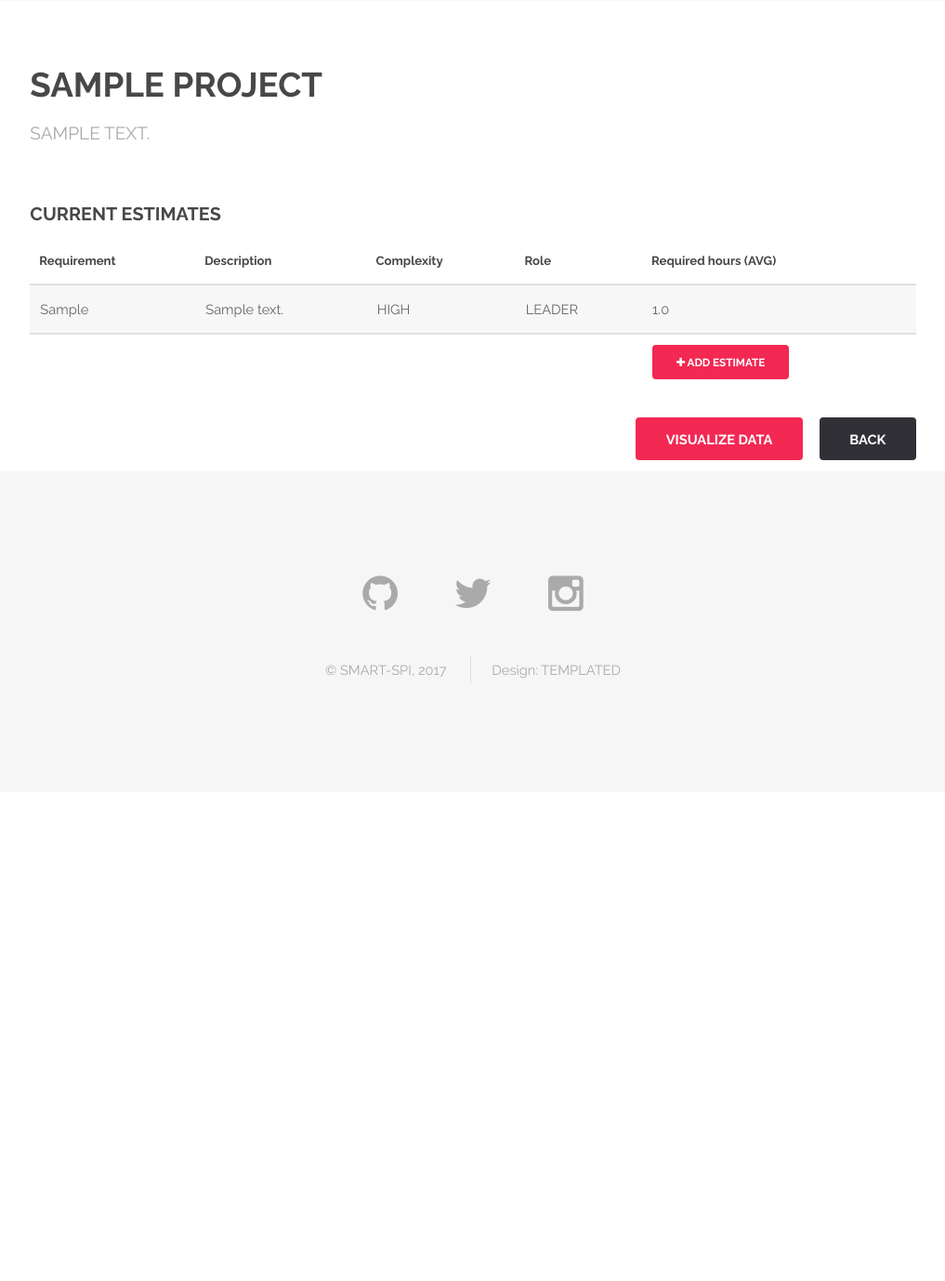
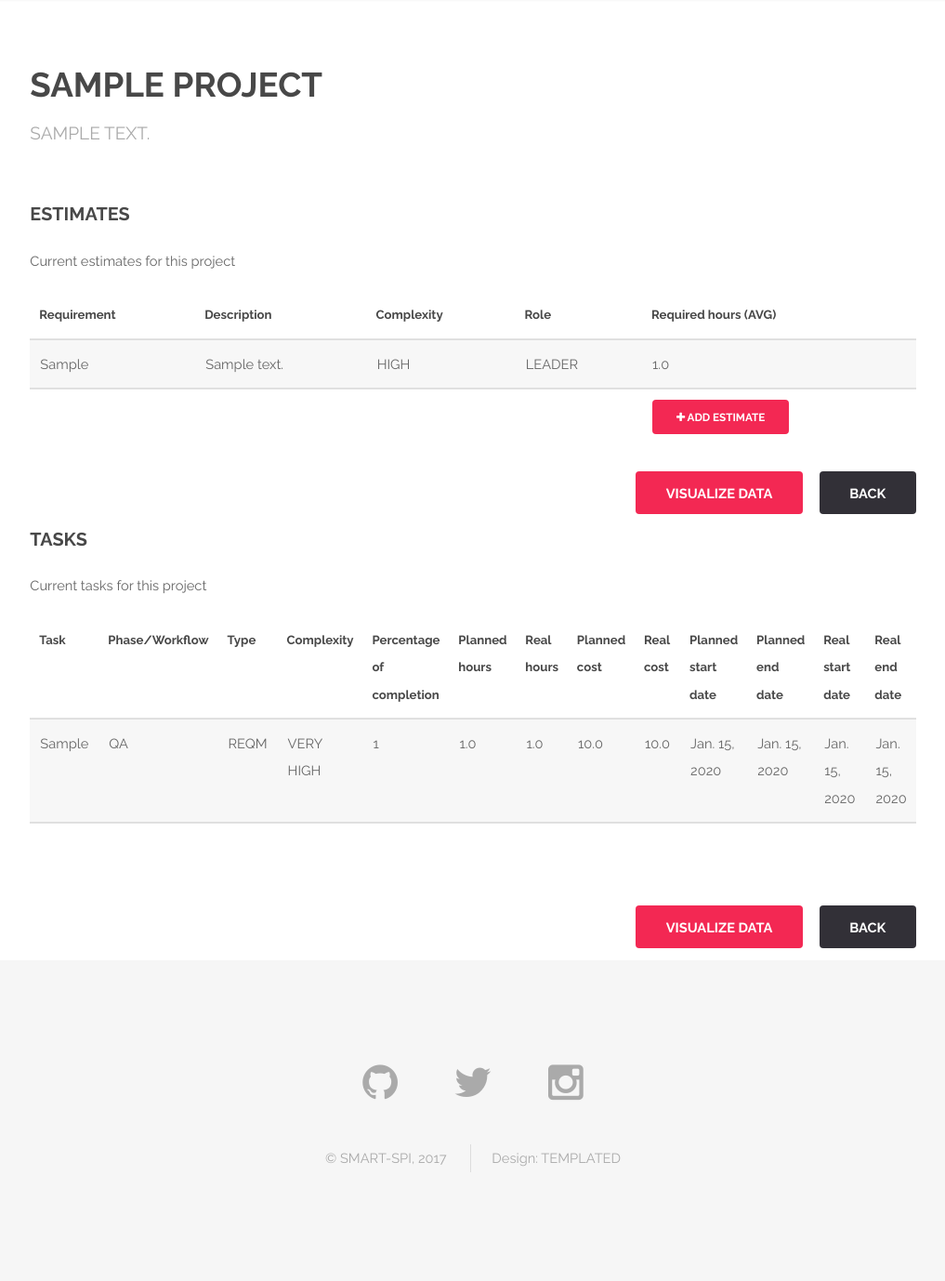
Before and after one commit to freddyiniguez/daspi, a Django app: page /projects/1/ in a window 1280 px wide. Shown: the part 83-1461 px from the top of the page at 93% size, without its empty margins (131-1148 px from the left). Before the commit the page ends 818 px from the top, so only its background shows below. Run offline with Django 3.2, Linux system fonts and the light colour scheme; a user stored in the database is signed in; tables that the repository leaves empty hold one stand-in row (values such as "Sample post").

Commit message:
Task model was added.

```diff
--- a/tool/admin.py
+++ b/tool/admin.py
@@ -1,5 +1,6 @@
 from django.contrib import admin
-from .models import Project, Estimate
+from .models import Project, Estimate, Task
 
 admin.site.register(Project)
 admin.site.register(Estimate)
+admin.site.register(Task)
--- a/tool/models.py
+++ b/tool/models.py
@@ -1,5 +1,8 @@
 from django.db import models
+from django.core.validators import MaxValueValidator, MinValueValidator
 
+# - - - P R O J E C T - - - #
+# Contains information about the project, a title, a company and a short description.
 class Project(models.Model):
 	author = models.ForeignKey('auth.User')
 	title = models.CharField(max_length = 200)
@@ -9,6 +12,9 @@
 	def __str__(self):
 		return self.title
 
+
+# - - - E S T I M A T E - - - #
+# From the Project Planning process, an estimates contains information about requirements and its duration.
 class Estimate(models.Model):
 	project = models.ForeignKey('tool.Project', related_name = 'estimates')
 	requirement = models.CharField(max_length = 200)
@@ -41,3 +47,77 @@
 
 	def __str__(self):
 		return self.requirement
+
+
+# - - - T A S K - - - #
+# From the Monitoring and Control process, a task contains information about planned vs real hours, percentage of completion and resources to developed.
+class Task(models.Model):
+	project = models.ForeignKey('tool.Project', related_name = 'tasks')
+	# An enum is created to select a specific date within the project
+	PHASE_CHOICES = (
+		('QA', 'Quality assurance'),
+		('CHANGES', 'Changes'),
+		('CLOSURE', 'Project closure'),
+		('DEVT', 'Development'),
+		('IMPLEMENTATION', 'Implementation'),
+		('PLAN', 'Planning'),
+		('TEST', 'Testing'),
+		('REQM', 'Requirements management'),
+		('CONTROL', 'Monitoring and control'),
+	)
+	phase = models.CharField(
+		max_length = 100,
+		choices = PHASE_CHOICES,
+	)
+	task = models.TextField()
+	# An enum is created to select a specific type of task
+	TYPE_CHOICES = (
+		('REQM', 'Requirement'),
+		('TASK', 'Task'),
+		('CHANGE', 'Changes'),
+	)
+	type = models.CharField(
+		max_length = 20,
+		choices = TYPE_CHOICES,
+	)
+	# An enum is created to select the complexity of a task
+	COMPLEXITY_CHOICES = (
+		('VERY HIGH', 'Very high'),
+		('HIGH', 'High'),
+		('MEDIUM', 'Medium'),
+		('LOW', 'Low'),
+		('VERY LOW', 'Very low')
+	)
+	task_complexity = models.CharField(
+		max_length = 20,
+		choices = COMPLEXITY_CHOICES,
+	)
+	percentage_of_completion = models.IntegerField(
+		validators = [
+			MaxValueValidator(100),
+			MinValueValidator(1),
+		]
+	)
+	planned_hours = models.FloatField()
+	real_hours = models.FloatField()
+	planned_cost = models.FloatField()
+	real_cost = models.FloatField()
+	planned_start_date = models.DateField()
+	planned_end_date = models.DateField()
+	real_start_date = models.DateField(blank = True, null = True)
+	real_end_date = models.DateField(blank = True, null = True)
+	# An enum is created to select a specific resource (person) for a task
+	RESOURCE_CHOICES = (
+		('MAURICIO', 'Mauricio Mendonza'),
+		('HECTOR', 'Hector Guerrero'),
+		('GERARDO', 'Gerardo'),
+		('JOSHUA', 'Joshua Mendonza'),
+		('ANTONIO', 'Antonio Nava'),
+	)
+	resource = models.CharField(
+		max_length = 50,
+		choices = RESOURCE_CHOICES,
+	)
+
+	def __str__(self):
+		return self.task
--- a/tool/templates/tool/project_detail.html
+++ b/tool/templates/tool/project_detail.html
@@ -13,7 +13,8 @@
 
 			<!-- Table: Estimates -->
 				<section>
-					<h3>Current estimates</h3>
+					<h3>Estimates</h3>
+					<p>Current estimates for this project</p>
 					<div class="table-wrapper">
 						<table>
 							<thead>
@@ -25,7 +26,6 @@
 									<th>Required hours (AVG)</th>
 								</tr>
 							</thead>
-
 							<tbody>
 								{% for estimate in project.estimates.all %}
 									<tr>
@@ -34,6 +34,14 @@
 										<td>{{ estimate.complexity }}</td>
 										<td>{{ estimate.role }}</td>
 										<td>{{ estimate.required_hours }}</td>
+									</tr>
+								{% empty %}
+									<tr>
+										<td>There are no estimares yet</td>
+										<td></td>
+										<td></td>
+										<td></td>
+										<td></td>
 									</tr>
 								{% endfor %}
 							</tbody>
@@ -58,7 +66,100 @@
 					</div>
 				</section>
 
+				<br>
+				<br>
+
 			<!-- Table: Tasks -->
+				<section>
+					<h3>Tasks</h3>
+					<p>Current tasks for this project</p>
+					<div class="table-wrapper">
+						<table>
+							<thead>
+								<tr>
+									<th>Task</th>
+									<th>Phase/Workflow</th>
+									<th>Type</th>
+									<th>Complexity</th>
+									<th>Percentage of completion</th>
+									<th>Planned hours</th>
+									<th>Real hours</th>
+									<th>Planned cost</th>
+									<th>Real cost</th>
+									<th>Planned start date</th>
+									<th>Planned end date</th>
+									<th>Real start date</th>
+									<th>Real end date</th>
+									<th>Resources</th>
+								</tr>
+							</thead>
+							<tbody>
+								{% for task in project.tasks.all %}
+									<tr>
+										<td>{{ task.task }}</td>
+										<td>{{ task.phase }}</td>
+										<td>{{ task.type }}</td>
+										<td>{{ task.task_complexity }}</td>
+										<td>{{ task.percentage_of_completion }}</td>
+										<td>{{ task.planned_hours }}</td>
+										<td>{{ task.real_hours }}</td>
+										<td>{{ task.planned_cost }}</td>
+										<td>{{ task.real_cost }}</td>
+										<td>{{ task.planned_start_date }}</td>
+										<td>{{ task.planned_end_date }}</td>
+										<td>{{ task.real_start_date }}</td>
+										<td>{{ task.real_end_date }}</td>
+										<td>{{ task.resource }}</td>
+									</tr>
+								{% empty %}
+									<tr>
+										<td>There are no task yet</td>
+										<td></td>
+										<td></td>
+										<td></td>
+										<td></td>
+										<td></td>
+										<td></td>
+										<td></td>
+										<td></td>
+										<td></td>
+										<td></td>
+										<td></td>
+										<td></td>
+										<td></td>
+									</tr>
+								{% endfor %}
+							</tbody>
+							<tfoot>
+								<tr>
+									<td></td>
+									<td></td>
+									<td></td>
+									<td></td>
+									<td></td>
+									<td></td>
+									<td></td>
+									<td></td>
+									<td></td>
+									<td></td>
+									<td></td>
+									<td></td>
+									<td></td>
+									<td>
+										<!-- ADD THE URL ACTION TO NEW TASK -->
+										<a href="" class="button special small" title="Add task to current project"><i class="fa fa-plus" aria-hidden="true"></i> Add task</a>
+									</td>
+								</tr>
+							</tfoot>
+						</table>
+					</div>
+					<div class="12u$">
+						<ul class="actions pull-right">
+							<li><a href="/" class="button special">Visualize data</a></li>
+							<li><a href="/projects" class="button">Back</a></li>
+						</ul>
+					</div>
+				</section>
 
 			<!-- Table: Effort/Cost -->
 		</div>
--- a/tool/templates/tool/projects.html
+++ b/tool/templates/tool/projects.html
@@ -11,9 +11,10 @@
 				<p>Create a project and start capturing data</p>
 			</header>
 
-			<!-- Table -->
+			<!-- Table: Projects -->
 				<section>
-					<h3>Current projects</h3>
+					<h3>Projects</h3>
+					<p>Current projects on the SMART-SPI tool</p>
 					<div class="table-wrapper">
 						<table>
 							<thead>
```
Also changed, not shown: tool/migrations/0006_task.py (added), tool/migrations/0007_auto_20170818_1344.py (added), tool/migrations/0008_auto_20170818_1348.py (added), tool/migrations/0009_auto_20170818_1414.py (added), tool/migrations/0010_auto_20170818_1511.py (added), 7 other files.
